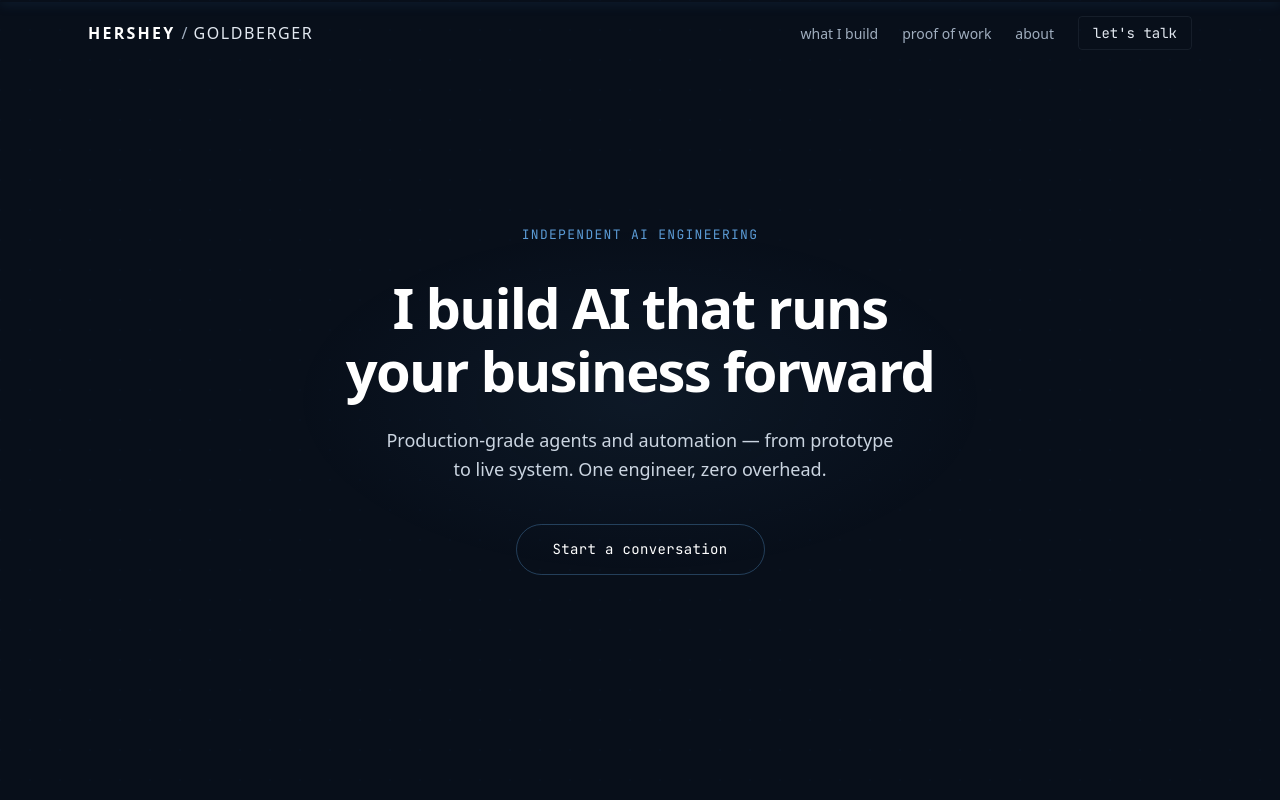
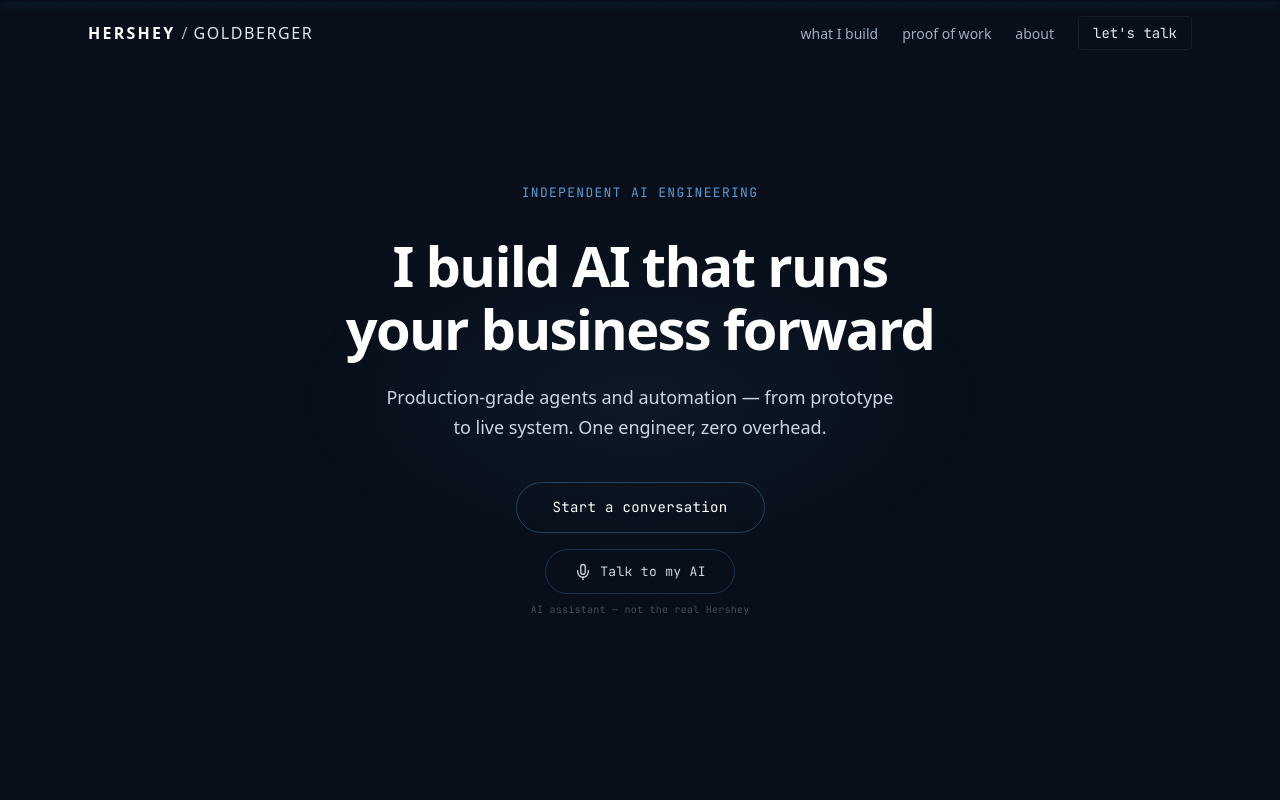
Before and after one commit to hershey-g/hersheyg.com, a Next.js app: page / in a window 1280 px wide. Shown: the top 800 px of the page. Built offline with nearby package versions, Linux system fonts and the light colour scheme.

Commit message:
feat: add ElevenLabs voice widget to Hero section

```diff
--- a/package.json
+++ b/package.json
@@ -10,6 +10,7 @@
     "test:ui": "playwright test --ui"
   },
   "dependencies": {
+    "@11labs/client": "^0.2.0",
     "@ai-sdk/anthropic": "^3.0.58",
     "@ai-sdk/react": "^3.0.118",
     "@neondatabase/serverless": "^1.0.2",
--- a/src/components/Hero.tsx
+++ b/src/components/Hero.tsx
@@ -4,6 +4,7 @@ import { useRef } from "react";
 import { motion, useScroll, useTransform, useReducedMotion } from "framer-motion";
 import { COPY } from "@/lib/constants";
 import MagneticButton from "@/components/MagneticButton";
+import VoiceWidget from "@/components/VoiceWidget";
 
 const ease = [0.25, 0.1, 0.25, 1] as const;
 
@@ -88,7 +89,7 @@ export default function Hero() {
         </motion.p>
 
         {/* CTA */}
-        <motion.div className="mt-10" {...fadeUp(0.55, noMotion)}>
+        <motion.div className="mt-10 flex flex-col items-center gap-4" {...fadeUp(0.55, noMotion)}>
           <MagneticButton>
             <button
               onClick={() =>
@@ -105,6 +106,7 @@ export default function Hero() {
               {COPY.hero.cta}
             </button>
           </MagneticButton>
+          <VoiceWidget />
         </motion.div>
 
         {/* Scroll indicator — mobile only */}
--- /dev/null
+++ b/src/components/VoiceWidget.tsx
@@ -0,0 +1,223 @@
+"use client";
+
+import { useState, useCallback } from "react";
+import { motion, AnimatePresence } from "framer-motion";
+import { Conversation } from "@11labs/client";
+
+type Status = "idle" | "connecting" | "listening" | "speaking" | "error";
+
+// Inline SVG icons (no lucide-react dependency)
+const MicIcon = () => (
+  <svg
+    width="18"
+    height="18"
+    viewBox="0 0 24 24"
+    fill="none"
+    stroke="currentColor"
+    strokeWidth="1.75"
+    strokeLinecap="round"
+    strokeLinejoin="round"
+    aria-hidden="true"
+  >
+    <path d="M12 2a3 3 0 0 1 3 3v7a3 3 0 0 1-6 0V5a3 3 0 0 1 3-3Z" />
+    <path d="M19 10v2a7 7 0 0 1-14 0v-2" />
+    <line x1="12" y1="19" x2="12" y2="22" />
+  </svg>
+);
+
+const MicOffIcon = () => (
+  <svg
+    width="18"
+    height="18"
+    viewBox="0 0 24 24"
+    fill="none"
+    stroke="currentColor"
+    strokeWidth="1.75"
+    strokeLinecap="round"
+    strokeLinejoin="round"
+    aria-hidden="true"
+  >
+    <line x1="2" y1="2" x2="22" y2="22" />
+    <path d="M18.89 13.23A7.12 7.12 0 0 0 19 12v-2" />
+    <path d="M5 10v2a7 7 0 0 0 12 5" />
+    <path d="M15 9.34V5a3 3 0 0 0-5.68-1.33" />
+    <path d="M9 9v3a3 3 0 0 0 5.12 2.12" />
+    <line x1="12" y1="19" x2="12" y2="22" />
+  </svg>
+);
+
+const Loader2Icon = () => (
+  <motion.svg
+    width="18"
+    height="18"
+    viewBox="0 0 24 24"
+    fill="none"
+    stroke="currentColor"
+    strokeWidth="1.75"
+    strokeLinecap="round"
+    animate={{ rotate: 360 }}
+    transition={{ repeat: Infinity, duration: 1, ease: "linear" }}
+    aria-hidden="true"
+  >
+    <path d="M21 12a9 9 0 1 1-6.219-8.56" />
+  </motion.svg>
+);
+
+const AGENT_ID = "agent_5801kkqge744f5e8pn1bg9th82jc";
+
+const statusLabel: Record<Status, string> = {
+  idle: "Talk to my AI",
+  connecting: "Connecting...",
+  listening: "Listening...",
+  speaking: "Speaking...",
+  error: "Mic denied",
+};
+
+export default function VoiceWidget() {
+  const [status, setStatus] = useState<Status>("idle");
+  const [conversation, setConversation] = useState<Conversation | null>(null);
+
+  const startConversation = useCallback(async () => {
+    setStatus("connecting");
+    try {
+      await navigator.mediaDevices.getUserMedia({ audio: true });
+      const conv = await Conversation.startSession({
+        agentId: AGENT_ID,
+        connectionType: "webrtc",
+        onConnect: () => setStatus("listening"),
+        onDisconnect: () => {
+          setStatus("idle");
+          setConversation(null);
+        },
+        onError: () => {
+          setStatus("idle");
+          setConversation(null);
+        },
+        onModeChange: ({ mode }: { mode: string }) =>
+          setStatus(mode === "speaking" ? "speaking" : "listening"),
+      });
+      setConversation(conv);
+    } catch {
+      setStatus("error");
+      setTimeout(() => setStatus("idle"), 2000);
+    }
+  }, []);
+
+  const endConversation = useCallback(async () => {
+    await conversation?.endSession();
+    setConversation(null);
+    setStatus("idle");
+  }, [conversation]);
+
+  const handleClick = () => {
+    if (status === "idle" || status === "error") {
+      startConversation();
+    } else if (status === "listening" || status === "speaking") {
+      endConversation();
+    }
+  };
+
+  const isActive = status === "listening" || status === "speaking";
+  const isConnecting = status === "connecting";
+  const isError = status === "error";
+
+  return (
+    <div className="flex flex-col items-center gap-2">
+      <div className="relative">
+        {/* Pulsing ring for active states */}
+        <AnimatePresence>
+          {(isActive) && (
+            <motion.span
+              key="pulse-ring"
+              className="absolute inset-0 rounded-full"
+              initial={{ opacity: 0, scale: 1 }}
+              animate={{ opacity: [0.5, 0], scale: [1, 1.8] }}
+              exit={{ opacity: 0 }}
+              transition={{
+                repeat: Infinity,
+                duration: status === "speaking" ? 1.1 : 1.6,
+                ease: "easeOut",
+              }}
+              style={{
+                border: `1px solid ${status === "speaking" ? "rgba(91,155,213,0.7)" : "rgba(91,155,213,0.4)"}`,
+              }}
+            />
+          )}
+        </AnimatePresence>
+
+        {/* Main button */}
+        <motion.button
+          onClick={handleClick}
+          disabled={isConnecting}
+          aria-label={statusLabel[status]}
+          className="relative flex items-center gap-2 font-mono text-[13px] tracking-wide rounded-full px-7 py-[12px] transition-colors focus-visible:outline-2 focus-visible:outline-offset-2 focus-visible:outline-accent-lit select-none"
+          style={{
+            border: `1px solid ${
+              isError
+                ? "rgba(239,68,68,0.6)"
+                : isActive
+                ? "rgba(91,155,213,0.55)"
+                : "rgba(91,155,213,0.25)"
+            }`,
+            background: isActive
+              ? "rgba(30,58,95,0.35)"
+              : "transparent",
+            color: isError ? "rgb(252,165,165)" : "rgb(203,213,225)",
+            cursor: isConnecting ? "not-allowed" : "pointer",
+          }}
+          whileHover={
+            !isConnecting
+              ? {
+                  borderColor: isActive
+                    ? "rgba(91,155,213,0.8)"
+                    : "rgba(91,155,213,0.5)",
+                  boxShadow: "0 0 14px rgba(91,155,213,0.15)",
+                }
+              : {}
+          }
+          whileTap={!isConnecting ? { scale: 0.97 } : {}}
+          animate={
+            isError
+              ? {
+                  borderColor: [
+                    "rgba(239,68,68,0.6)",
+                    "rgba(239,68,68,0.9)",
+                    "rgba(239,68,68,0.6)",
+                  ],
+                }
+              : {}
+          }
+          transition={{ duration: 0.4 }}
+        >
+          <AnimatePresence mode="wait">
+            <motion.span
+              key={status}
+              initial={{ opacity: 0, y: 4 }}
+              animate={{ opacity: 1, y: 0 }}
+              exit={{ opacity: 0, y: -4 }}
+              transition={{ duration: 0.18 }}
+              className="flex items-center gap-2"
+            >
+              {isConnecting ? (
+                <Loader2Icon />
+              ) : isActive ? (
+                <MicOffIcon />
+              ) : (
+                <MicIcon />
+              )}
+              <span>{statusLabel[status]}</span>
+            </motion.span>
+          </AnimatePresence>
+        </motion.button>
+      </div>
+
+      {/* Disclaimer */}
+      <p
+        className="font-mono text-[10px] tracking-wide"
+        style={{ color: "rgba(203,213,225,0.3)" }}
+      >
+        AI assistant — not the real Hershey
+      </p>
+    </div>
+  );
+}
```
Also changed, not shown: 1 other file (tests, documents, lock files or other folders).
